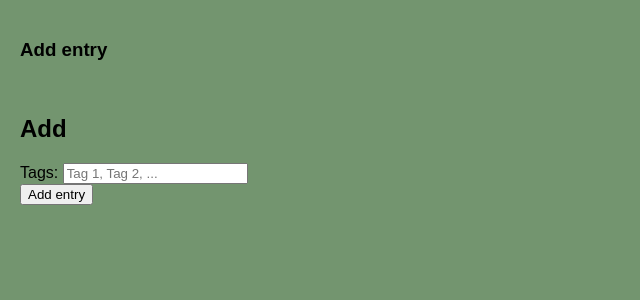
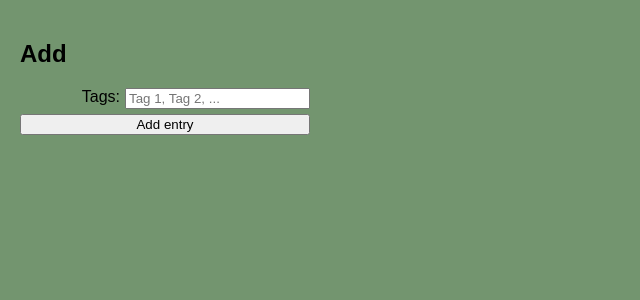
Before and after one commit to mistablasta/ohtu-miniprojekti, a Flask app: template src/templates/add_entry.html in a window 1280 px wide. Shown: the part 80-380 px from the top of the page, without its empty margins (0-640 px from the left). Run offline with Flask 3, Linux system fonts and the light colour scheme; the template is opened without the code that fills it, so the values that code supplies are empty.

Commit message:
fix: adjust add entry form styling

```diff
--- a/src/static/styles.css
+++ b/src/static/styles.css
@@ -17,8 +17,29 @@ body {
     margin: 20px;
     display: flex;
     flex-direction: column;
-    gap: 16px;
+    /* gap: 16px; */
     align-items: start;
+}
+
+.form-fields-container {
+    display: flex;
+    flex-direction: column;
+    gap: 5px
+}
+
+.form-row-container {
+    display: flex;
+    gap: 10px
+}
+
+.form-fields-container > div {
+    display: flex;
+    gap: 5px;
+}
+
+.form-fields-container > div :first-child {
+    width: 100px;
+    text-align: end;
 }
 
 .general-button {
--- a/src/templates/add_entry.html
+++ b/src/templates/add_entry.html
@@ -10,12 +10,10 @@ Add entry
     <h2>Bibliography App</h2>
 </div>
 
-<body>
 <div class="main-container">
     {% if error %}
     <div class="alert">{{ error }}</div>
     {% endif %}
-        <h3>Add entry</h3>
     <form action="/create_entry" method="post">
         <input type="hidden" name="type" value="{{ entry_type.name }}">
 
@@ -24,6 +22,7 @@ Add entry
         {% set metadata = entry_type.get_metadata() %}
         {% set all_fields = metadata.required_fields + metadata.optional_fields %}
 
+        <div class="form-fields-container">
             {% for field in all_fields %}
             {% set required = field in metadata.required_fields %}
 
@@ -54,8 +53,8 @@ Add entry
             <button type="submit">
                 Add entry
             </button>
+        </div>
     </form>
 </div>
-</body>
 
 {% endblock %}
```
Also changed, not shown: src/templates/select_entry_type.html (+3 -4 lines). Lines whose indentation alone changed are shown as unchanged.
